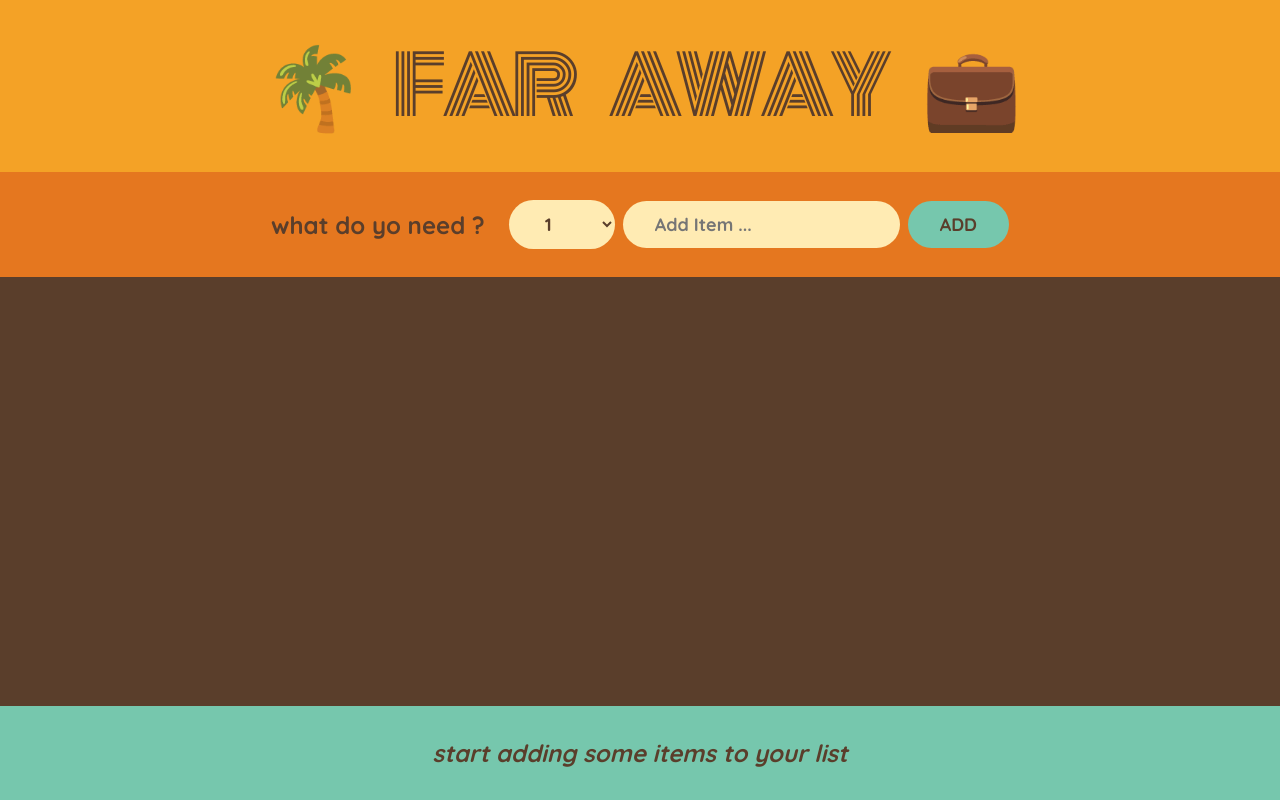
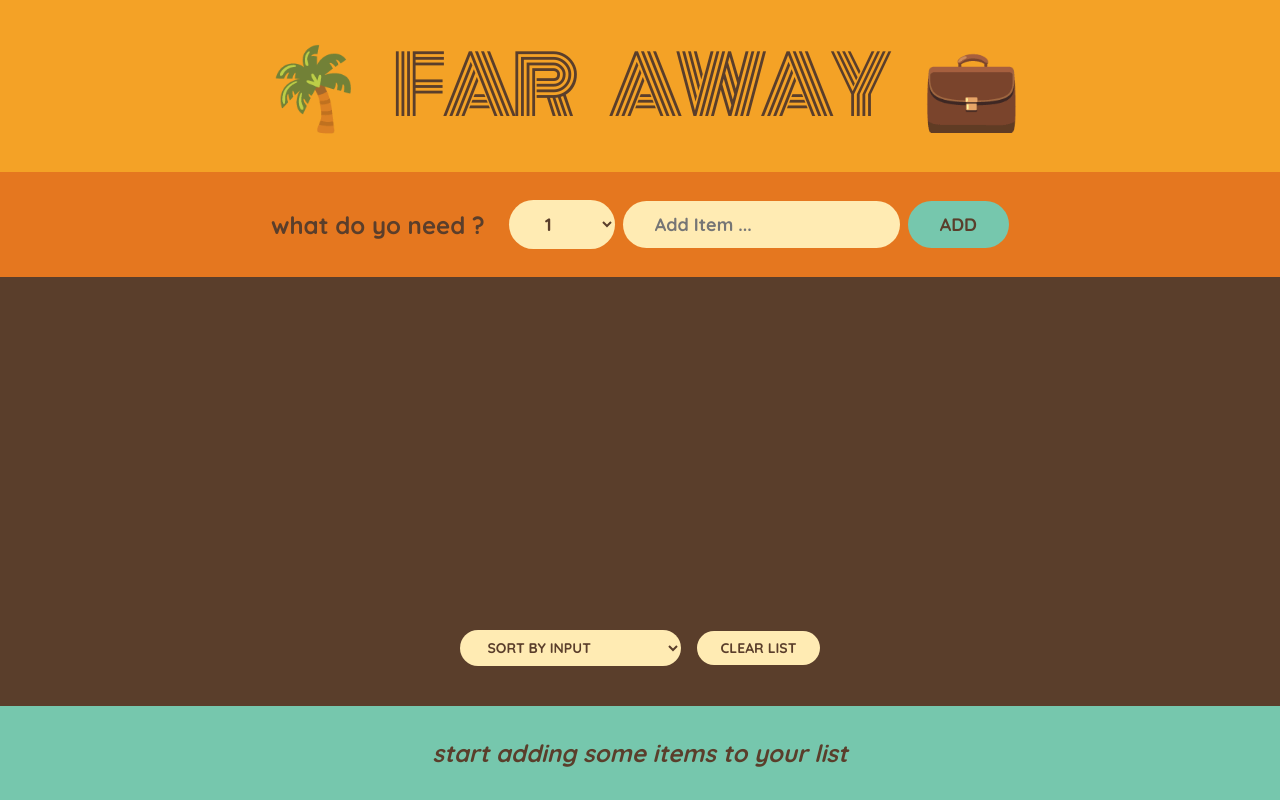
Before and after one commit to sunnyrithvik/react-travel-list, a React (Create React App) app: page / in a window 1280 px wide. Built offline with nearby package versions, Linux system fonts and the light colour scheme.

Commit message:
added sort and clear button

```diff
--- a/src/App.js
+++ b/src/App.js
@@ -19,6 +19,12 @@
     );
   }
 
+  function handleClearList() {
+    const confirmed = window.confirm("are you sure you want to delete ??");
+
+    if (confirmed) setItems([]);
+  }
+
   return (
     <div className="app">
       <Logo />
@@ -27,6 +33,7 @@
         items={items}
         onDeleteitem={handleDeleteItem}
         onToggleItem={handleToggleItem}
+        onClearList={handleClearList}
       />
       <Stats items={items} />
     </div>
@@ -86,11 +93,27 @@
   );
 }
 
-function PackingList({ items, onDeleteitem, onToggleItem }) {
+function PackingList({ items, onDeleteitem, onToggleItem, onClearList }) {
+  const [sortBy, setSortBy] = useState("input");
+
+  let sortedItems;
+
+  if (sortBy === "input") sortedItems = items;
+
+  if (sortBy === "description")
+    sortedItems = items
+      .slice()
+      .sort((a, b) => a.description.localeCompare(b.description));
+
+  if (sortBy === "packed")
+    sortedItems = items
+      .slice()
+      .sort((a, b) => Number(a.packed) - Number(b.packed));
+
   return (
     <div className="list">
       <ul>
-        {items.map((item) => (
+        {sortedItems.map((item) => (
           <Item
             item={item}
             key={item.id}
@@ -99,6 +122,14 @@
           />
         ))}
       </ul>
+      <div className="actions">
+        <select value={sortBy} onChange={(e) => setSortBy(e.target.value)}>
+          <option value="input">sort by input</option>
+          <option value="description">sort by description</option>
+          <option value="packed">sort by packed</option>
+        </select>
+        <button onClick={onClearList}>Clear list</button>
+      </div>
     </div>
   );
 }
```
